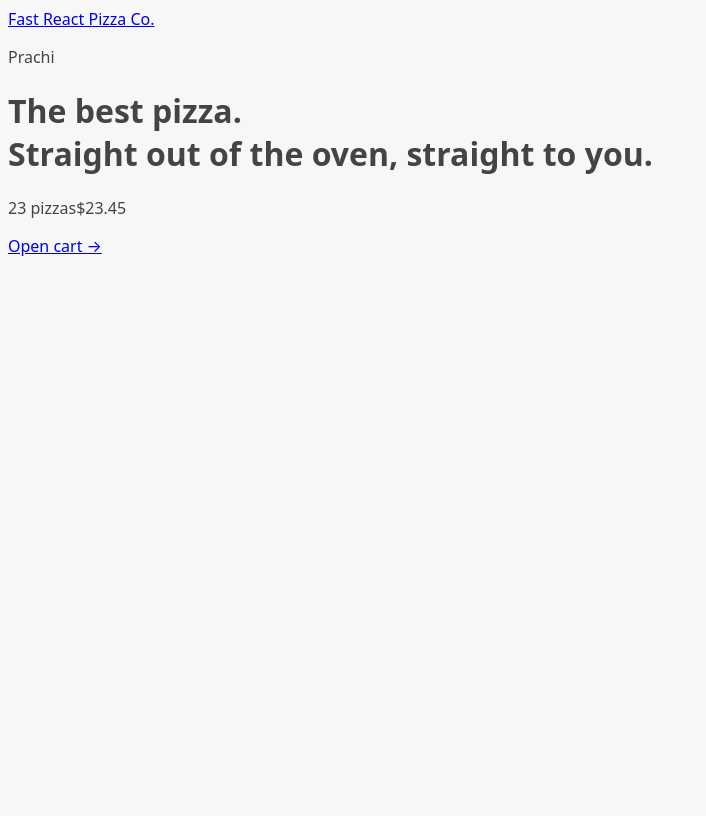
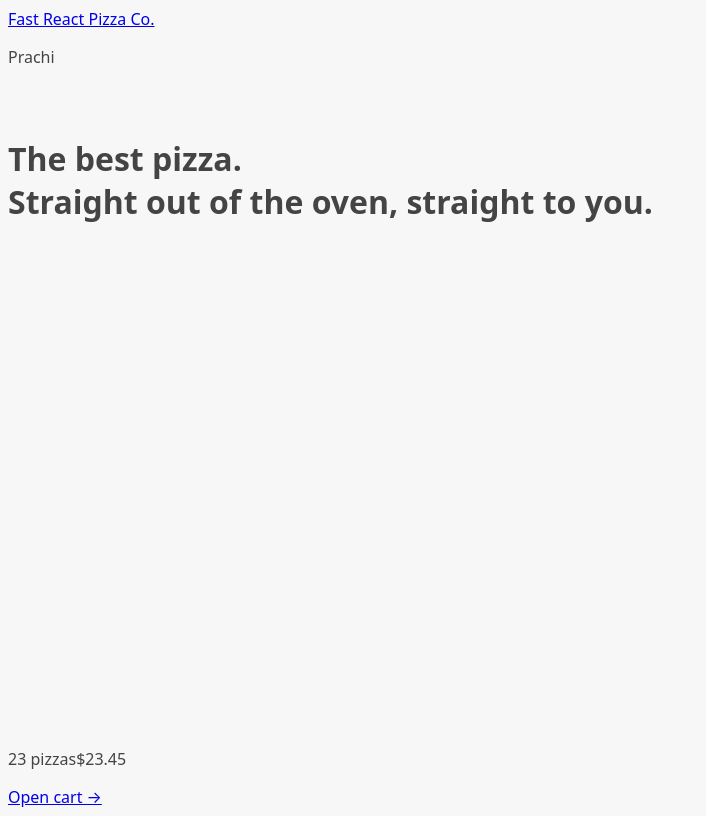
Before and after one commit to Prachi24599/fast-react-pizza-app, a React (Vite) app: page / in a window 1280 px wide. Shown: the whole page, without its empty margins (0-706 px from the left). Built offline with nearby package versions, Linux system fonts and the light colour scheme.

Commit message:
using usenavigation to handle error

```diff
--- a/src/features/menu/Menu.jsx
+++ b/src/features/menu/Menu.jsx
@@ -4,7 +4,7 @@
 
 function Menu() {
   const menu = useLoaderData();
-  console.log(menu);
+  // console.log(menu);
   return (
     <ul>
       {menu.map((pizza) => (
--- a/src/ui/AppLayout.jsx
+++ b/src/ui/AppLayout.jsx
@@ -1,11 +1,15 @@
 import React from "react";
 import Header from "./Header";
 import CartOverview from "../features/cart/CartOverview";
-import { Outlet } from "react-router-dom";
+import { Outlet, useNavigation } from "react-router-dom";
+import Loader from "./Loader";
 
 const AppLayout = () => {
+  const navigation = useNavigation();
+  const isLoading = navigation.state === "loading";
   return (
-    <div>
+    <div className="layout">
+      {isLoading && <Loader />}
       <Header />
       <main>
         <Outlet />
--- /dev/null
+++ b/src/ui/Loader.jsx
@@ -0,0 +1,7 @@
+import React from "react";
+
+const Loader = () => {
+  return <div className="loader"></div>;
+};
+
+export default Loader;
```
